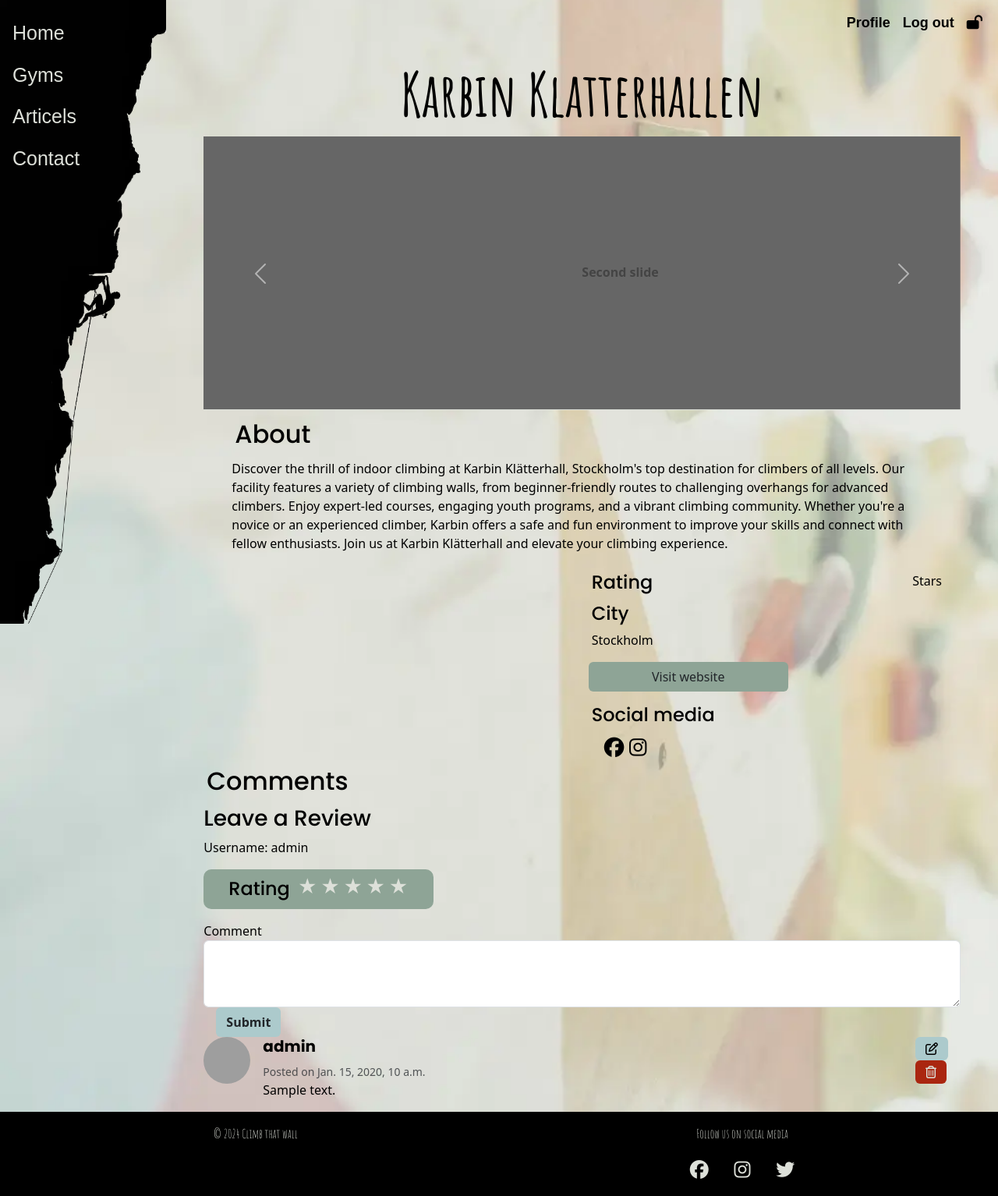
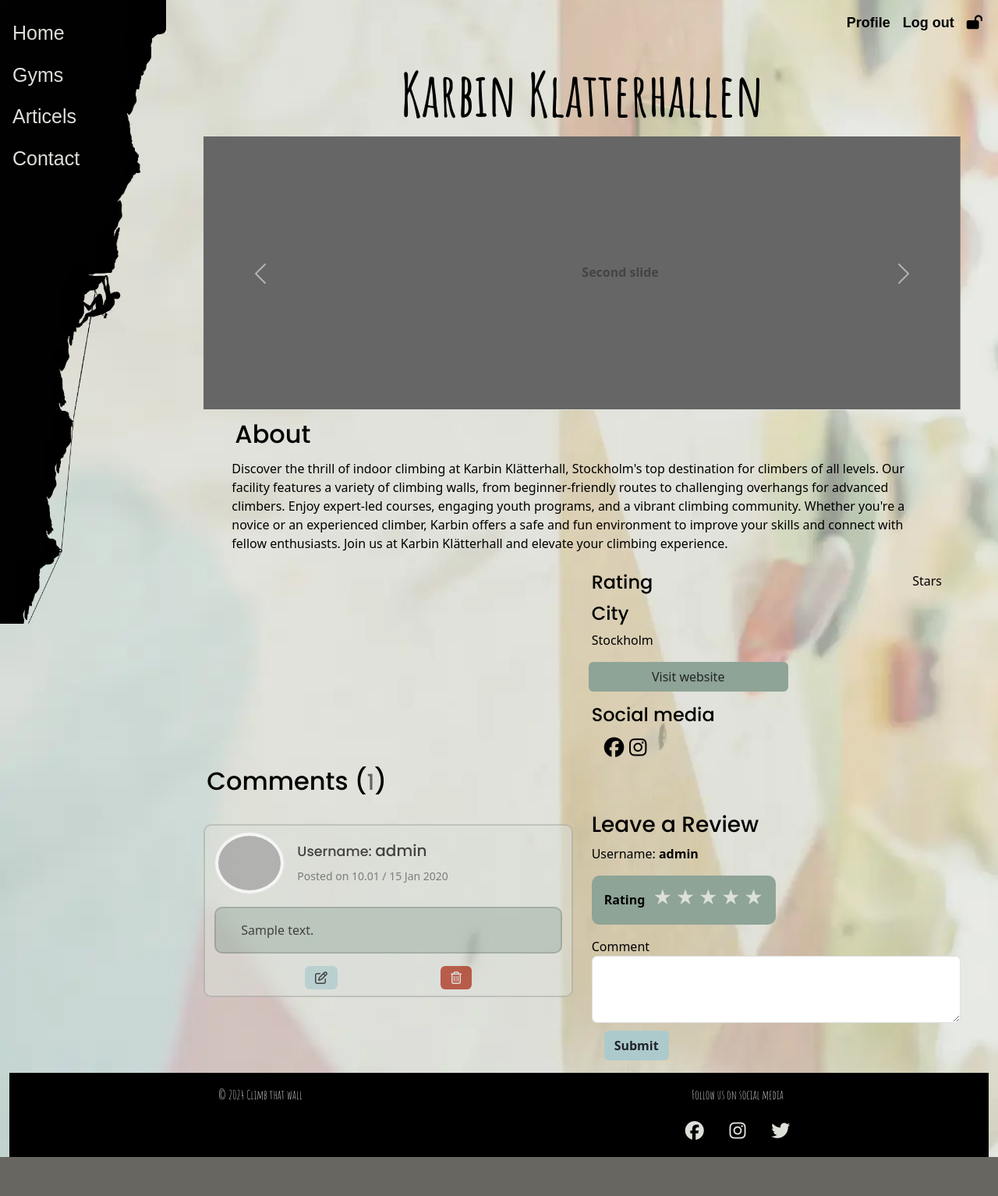
Before and after one commit to Ko11e/Climb-that-wall, a Django app: a page that uses climb_gyms/templates/climb_gyms/gym.html in a window 1280 px wide. Shown: the whole page at 78% size. After the commit the page ends 1484 px from the top, so only its background shows below. Run offline with Django 5.2, Linux system fonts and the light colour scheme; a user stored in the database is signed in; data comes from the database, SQL or seed files in the repository; tables that the repository leaves empty hold one stand-in row (values such as "Sample post"); parts of the project's set-up code (start-up, migrations or seed data) failed here and were passed over; some libraries are stand-ins or nearby versions; some web fonts are replaced; grey boxes are pictures that could not be loaded.

Commit message:
Add view gym rating and style

```diff
--- a/climb_gyms/templates/climb_gyms/gym.html
+++ b/climb_gyms/templates/climb_gyms/gym.html
@@ -122,17 +122,18 @@
         </div>
         <div class="col mx-4">
             <div class="col">
-                <h2 class="p-1">Comments</h2>
+                <h2 class="p-1">Comments (<small>{{ comment_count }}</small>)</h2>
             </div>
             <!--Comments -->
             {% if request.user.is_authenticated %}
+            <div class="row make-a-review my-3">
                 <div class="col">
                     <form method="POST" action="{% url 'create_comment' gym.id %}" class="comment-form">
                         {% csrf_token %}
                         <h3>Leave a Review</h3>
-                    <div> Username: {{ user.username }}</div>
-                    <div class="rating-box ">
-                        <h4 class="mb-0">Rating</h4>
+                        <div> Username: <strong>{{ user.username }}</strong></div>
+                            <div class="rating-box">
+                                <p class="mb-0"><strong>Rating</strong></p>
                                 <div class="rating-input">
                                     <label for="star-1"></label>
                                     <label for="star-2"></label>
@@ -147,39 +148,50 @@
                                     <input type="radio" id="star-5" name="rating" value="5">
                                 </div>
                             </div>
-
+                            <div class="text-box">
                                 <label for="comment">Comment</label>
                                 <textarea class="form-control" id="comment" name="body" rows="3"></textarea>
+                            </div>
                         <button type="submit" class="btn btn-search">Submit</button>
                     </form>
                 </div>
-            <div class="comments">
+                <div class="col">
                     {% if comments %}
                         {% for comment in comments %}
-                    <div class="row">
+                        <div class="row view-comments py-2">
                         <!-- Media object -->
-                        <div class=" d-flex comment">
-                            <!-- Image -->
                         <a href="{% url 'profile' comment.user.id %}" aria-label="Click to view user profile {{comment.user.username}}">
-                                <img src="{{ comment.user.profile.profile_pic.url }}" class="me-3 rounded-circle" style="width: 60px; height: 60px;" alt="{{ comment.user.username }} Profile Photo">
-                            </a>
-                            <!-- Media body -->
-                            <div class="media-body">
-                                <h5 class="fw-bold">{{comment.user.username}}</h5>
-                                <small class="text-muted">Posted on  {{ comment.created_at }}</small>
-                                <p id="comment-body{{ comment.id }}">{{ comment.body  }}</p>
-                            </div>
-                            <!--End Media body -->
-                            <div class="ms-auto">
-                                {% if user.is_authenticated and comment.user == user %}
-                                    <button class="btn btn-edit d-flex comment-icon" comment_id="{{ comment.id }}"><i class="fa-regular fa-pen-to-square"></i></button>
-                                    <button class="btn btn-delete  d-flex comment-icon" comment_id="{{ comment.id }}"><i class="fa-regular fa-trash-can"></i></button>
+                            <div class="col comment">
+                                <!-- Image and usernamne -->
+                                <div class="headercomments">
+                                    <div class="image-container">
+                                        {% if comment.user.profile.profile_pic %}
+                                        <img src="{{ comment.user.profile.profile_pic.url }}" class="me-3 rounded-circle img-thumbnail" alt="{{ comment.user.profile.fav_climb }} Profile Photo">
+                                        {% else %}
+                                        <img src="{% static 'images/default_profile_pic.webp' %}" class="me-3 rounded-circle img-thumbnail" alt="Default Profile Photo">
                                         {% endif %}
                                     </div>
+                                    <div class="col ms-3">
+                                        <h5 class="mt-0"><small>Username: </small>{{ comment.user.username }}</h5>
+                                        <small class="text-muted">Posted on  {{ comment.created_at|date:'h.m / d M Y' }}</small>
                                     </div>
                                 </div>
+                                <!-- Media body -->
+                                <div class="body-comment my-3">
+                                    <div class="comment-text">{{ comment.body }}</div>
+                                </div>
+
+                                <!--End Media body -->
+                                {% if user.is_authenticated and comment.user == user %}
+                                <div class="edit-btn ms-auto">
+                                    <button class="btn btn-edit d-flex comment-icon" comment_id="{{ comment.id }}"><i class="fa-regular fa-pen-to-square"></i></button>
+                                    <button class="btn btn-delete d-flex comment-icon" comment_id="{{ comment.id }}"><i class="fa-regular fa-trash-can"></i></button>
+                                </div>
+                                {% endif %}
+                            </div>
+                        </a>
+                        </div>
                         {% endfor %}
-                </div>
                     {% else %}
                     <div class="form-title text-center my-4">
                         <h1>Did you Try this Climbing Gym?</h1>
@@ -194,10 +206,36 @@
                         <div>Share your Experience with us</div>
                         <h3 class="text-center"><a chref="{% url 'account_login' %}">Log in</a> to leave a comment</h3>
                     </div>
+
+                </div>
+            </div>
             {% endif %}
 
         </div>
     </div>
+
+    <!-- The Modal -->
+    <div id="myModal" class="modal mt-5">
+
+        <!-- Modal content -->
+        <div class="modal-content">
+          <span class="close fs-1">&times;</span>
+          <form method="POST" action="{% url 'edit_profile' request.user.id %}" enctype="multipart/form-data">
+            <h3>Edit </h3>
+            {% csrf_token %}
+            {{ form|crispy }}
+            {{ form.media }}
+            <div class="d-flex justify-content-center">
+              <button type="submit" class="btn btn-edit">Edit</button>
+            </div>
+
+          </form>
+        </div>
+
+      </div>
+
+
+
 
 {% endblock %}
 
--- a/static/css/base.css
+++ b/static/css/base.css
@@ -9,6 +9,8 @@
     --red: #aa2610;
     --light-red: #b57887;
     --yellow: #D1C66C;
+    --off-white-80: rgb(221, 224, 217, .8);
+    --grey-green-60: rgb(142, 164, 150, .6);
 
     /* Fonts */
     --h1-font: 'Amatic SC', sans-serif;
@@ -38,6 +40,11 @@
 
 h2, h3, h4, h5, h6 {
     font-family: var(--header-font);
+
+}
+
+h2 small {
+    color: #636363;
 }
 
 a {
@@ -367,6 +374,15 @@
 
 /* Review/Comment */
 
+.make-a-review {
+    flex-direction: row-reverse;
+}
+
+.text-box {
+    margin-bottom: 10px;
+}
+
+    /* Star function and styling */
 .rating-box {
     background-color: var(--grey-green);
     border-radius: 10px;
@@ -375,7 +391,7 @@
     width: max-content;
     align-items: center;
     gap: 10px;
-    padding: 10px 2rem;
+    padding: 1rem;
     margin: 1rem 0;
 }
 
@@ -452,6 +468,54 @@
     }
 }
 
+/* Style comments */
+.view-comments {
+    background-color: var(--off-white-80);
+    opacity: 0.7;
+    border: var(--border);
+    border-radius: 10px;
+    margin: 1rem 0;
+}
+
+
+.headercomments {
+    display:flex;
+    flex-direction: row;
+    align-items: center;
+    width: 100%;
+}
+
+.image-container {
+    position: relative;
+    width: 30%;
+    max-width: 90px;
+    min-width: 80px;
+    max-height: 90px;
+    min-height: 80px; /* 1:1 Aspect Ratio */
+}
+
+.image-container img {
+    position: absolute;
+    top: 0;
+    left: 0;
+    width: 100%;
+    height: 100%;
+    object-fit: cover;
+}
+
+.body-comment {
+    background-color: var(--grey-green-60);
+    width: 100%;
+    padding: 0 1rem;
+    border: var(--border);
+    border-radius: 10px;
+}
+
+.comment-text {
+    margin: 0 auto;
+    padding: 1rem;
+}
+
 
 
 /* Sign out */
```
Lines whose indentation alone changed are shown as unchanged.
